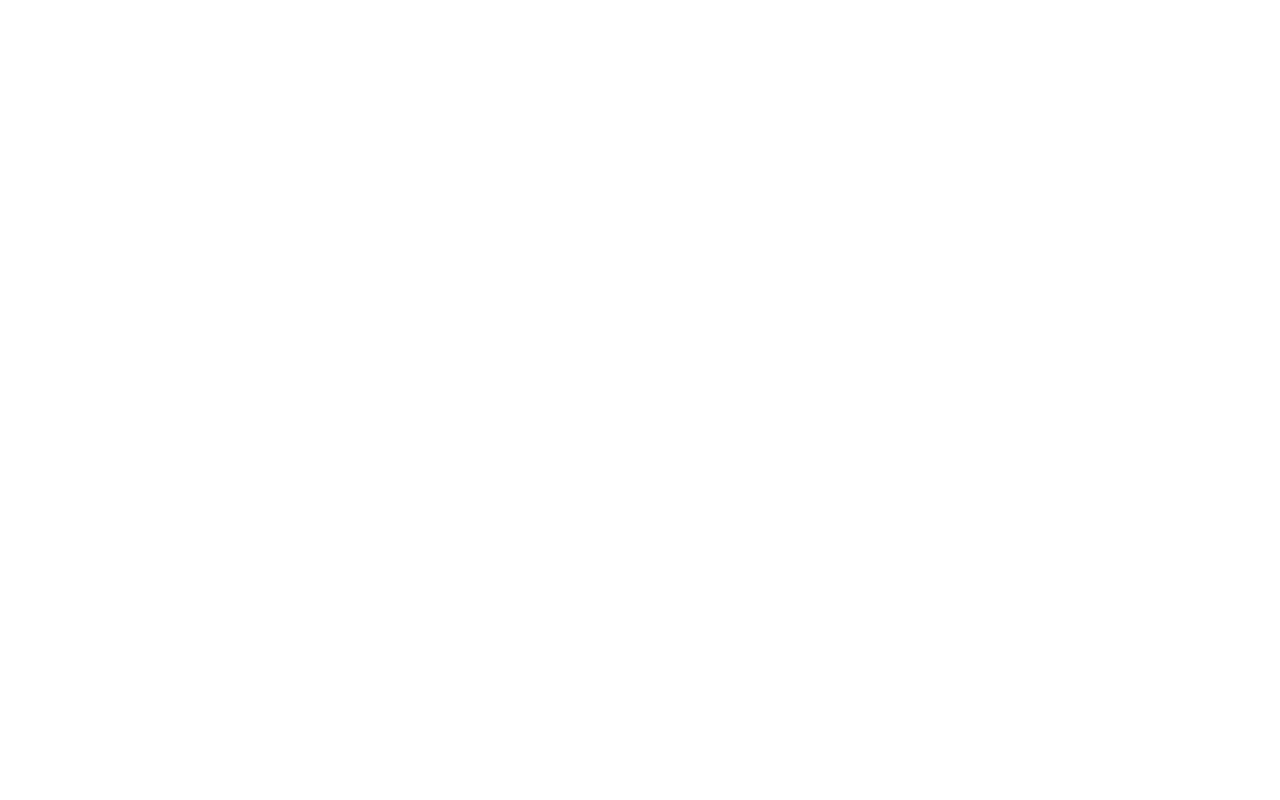
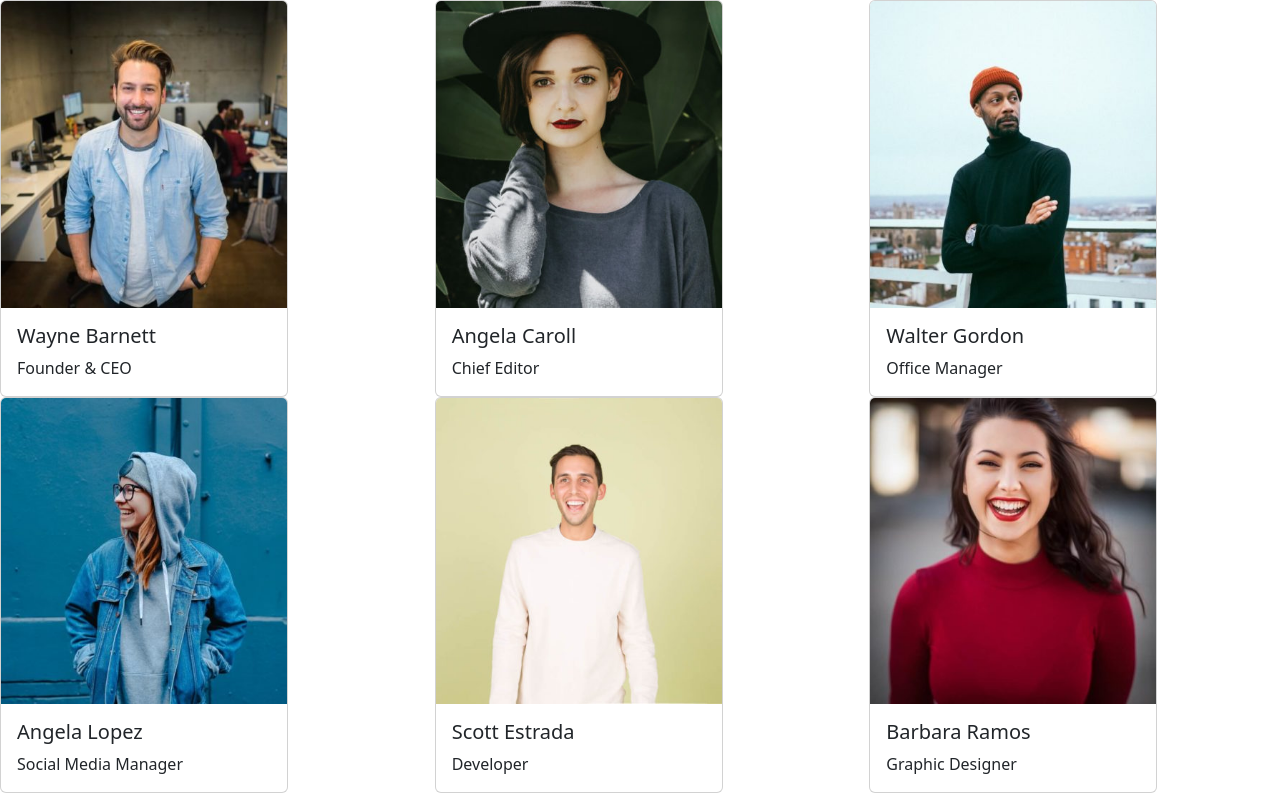
Before and after one commit to Thunderbird93/js-our-team, a plain HTML site: page index.html in a window 1280 px wide. Drawn offline with nearby package versions, Linux system fonts and the light colour scheme.

Commit message:
[add] Milestone 2

```diff
--- a/index.html
+++ b/index.html
@@ -8,7 +8,21 @@
     <title>Our Team</title>
 </head>
 <body>
-
+    <main>
+        <div class="row">
+            <div class="container">
+                <!-- <div class="col-4">
+                    <div class="card" style="width: 18rem;">
+                        <img src="../img/walter-gordon-office-manager.jpg" class="card-img-top" alt="...">
+                        <div class="card-body">
+                          <h5 class="card-title">Wayne Barnett</h5>
+                          <p class="card-text">Founder & CEO</p>
+                        </div>
+                    </div>
+                </div> -->
+            </div>
+        </div>
+    </main>
     <script src="js/app.js"></script>
 </body>
 </html>
--- a/js/app.js
+++ b/js/app.js
@@ -3,44 +3,61 @@ const team = [
     {
     nome: 'Wayne Barnett',
     ruolo: 'Founder & CEO',
-    image: 'wayne-barnett-founder-ceo.jpg',
+    image: '../img/wayne-barnett-founder-ceo.jpg',
     },
 
     {
     nome: 'Angela Caroll',
     ruolo: 'Chief Editor',
-    image: 'angela-caroll-chief-editor.jpg',
+    image: '../img/angela-caroll-chief-editor.jpg',
     },
 
     {
     nome: 'Walter Gordon',
     ruolo: 'Office Manager',
-    image: 'walter-gordon-office-manager.jpg',
+    image: '../img/walter-gordon-office-manager.jpg',
     },
 
     {
     nome: 'Angela Lopez',
     ruolo: 'Social Media Manager',
-    image: 'angela-lopez-social-media-manager.jpg',
+    image: '../img/angela-lopez-social-media-manager.jpg',
     },
 
     {
     nome: 'Scott Estrada',
     ruolo: 'Developer',
-    image: 'scott-estrada-developer.jpg',
+    image: '../img/scott-estrada-developer.jpg',
     },
 
     {
     nome: 'Barbara Ramos',
     ruolo: 'Graphic Designer',
-    image: 'barbara-ramos-graphic-designer.jpg',
+    image: '../img/barbara-ramos-graphic-designer.jpg',
     },
 ]
 
 
-//Milestone 1
+/*
+Milestone 1
 for (let employee of team){
     console.log(employee)
 }
+*/
 
 //Milestone 2
+const row = document.querySelector(".row");
+for (let employee of team){
+    let card = `
+    <div class="col-4">
+        <div class="card" style="width: 18rem;">
+            <img src="${employee.image}" class="card-img-top" alt="...">
+            <div class="card-body">
+                <h5 class="card-title">${employee.nome}</h5>
+                <p class="card-text">${employee.ruolo}</p>
+            </div>
+        </div>
+    </div>`
+
+ row.innerHTML += card;
+}
```
